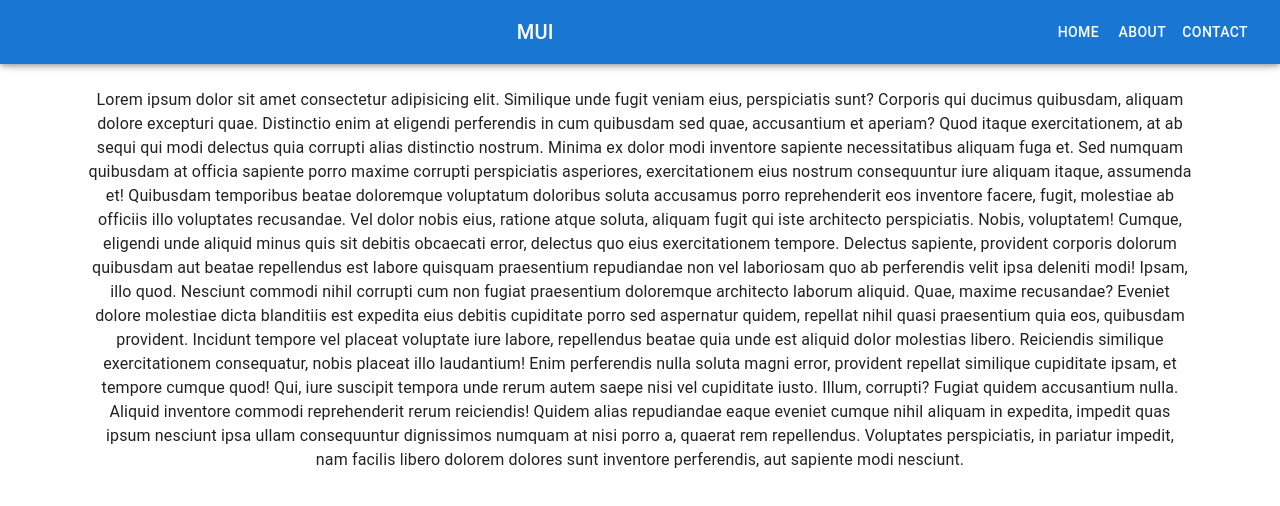
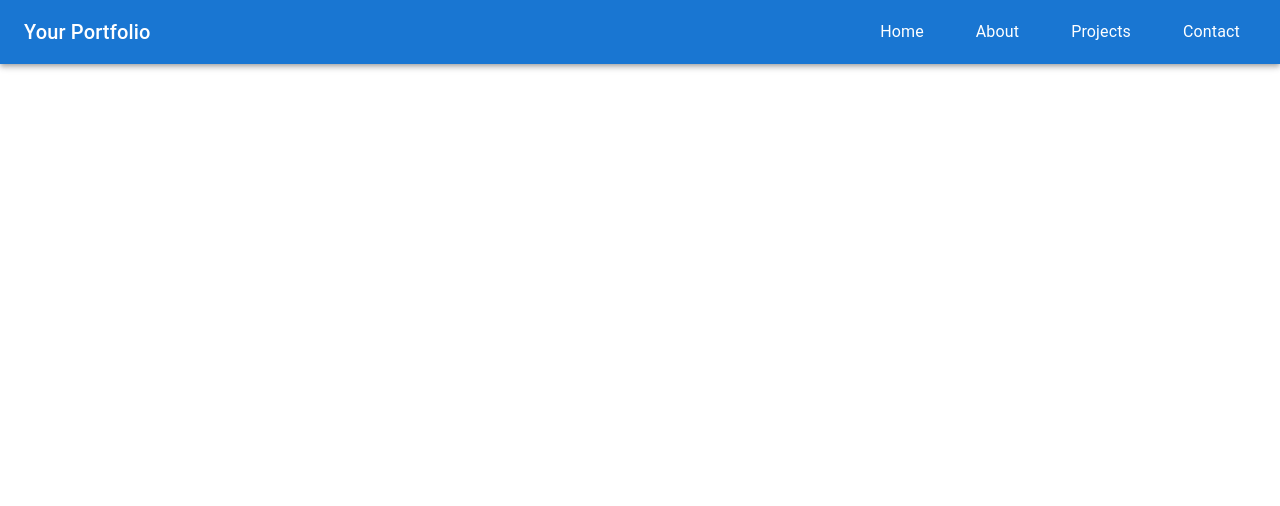
Before and after one commit to TomXavierr/Portfolio-react, a React (Create React App) app: page / in a window 1280 px wide. Shown: the top 506 px of the page. Built offline with nearby package versions, Linux system fonts and the light colour scheme.

Commit message:
updated navbar component and removed unnecessary

```diff
--- a/src/App.js
+++ b/src/App.js
@@ -8,9 +8,9 @@ function App() {
     return (
         <div className="App">
             <CssBaseline>
-                <Container maxWidth="lg">
+
                     <Navbar />
-                </Container>
+
 
             </CssBaseline>
         </div>
--- a/src/components/Navbar.jsx
+++ b/src/components/Navbar.jsx
@@ -1,161 +1,80 @@
-import React from "react";
-import PropTypes from "prop-types";
-import AppBar from "@mui/material/AppBar";
-import Box from "@mui/material/Box";
-import CssBaseline from "@mui/material/CssBaseline";
-import Divider from "@mui/material/Divider";
-import Drawer from "@mui/material/Drawer";
-import IconButton from "@mui/material/IconButton";
-import List from "@mui/material/List";
-import ListItem from "@mui/material/ListItem";
-import ListItemButton from "@mui/material/ListItemButton";
-import ListItemText from "@mui/material/ListItemText";
-import MenuIcon from "@mui/icons-material/Menu";
-import Toolbar from "@mui/material/Toolbar";
-import Typography from "@mui/material/Typography";
-import Button from "@mui/material/Button";
+import React, { useState } from 'react';
+import {
+  AppBar,
+  Toolbar,
+  IconButton,
+  Typography,
+  Drawer,
+  List,
+  ListItem,
+  ListItemText,
+  Hidden,
+} from '@mui/material';
+import MenuIcon from '@mui/icons-material/Menu';
 
-const drawerWidth = 240;
-const navItems = ["Home", "About", "Contact"];
+const Navbar = () => {
+  const [drawerOpen, setDrawerOpen] = useState(false);
 
-const Navbar = (props) => {
-    const { window } = props;
-    const [mobileOpen, setMobileOpen] = React.useState(false);
-
-    const handleDrawerToggle = () => {
-        setMobileOpen((prevState) => !prevState);
+  const toggleDrawer = () => {
+    setDrawerOpen(!drawerOpen);
   };
 
-    const drawer = (
-        <Box onClick={handleDrawerToggle} sx={{ textAlign: "center" }}>
-            <Typography variant="h6" sx={{ my: 2 }}>
-                MUI
-            </Typography>
-            <Divider />
-            <List>
-                {navItems.map((item) => (
-                    <ListItem key={item} disablePadding>
-                        <ListItemButton sx={{ textAlign: "center" }}>
-                            <ListItemText primary={item} />
-                        </ListItemButton>
-                    </ListItem>
-                ))}
-            </List>
-        </Box>
-    );
-
-    const container =
-        window !== undefined ? () => window().document.body : undefined;
-
   return (
-        <Box sx={{ display: "flex" }}>
-            <CssBaseline />
-            <AppBar component="nav">
+    <div>
+      <AppBar position="static">
         <Toolbar>
-                    <IconButton
-                        color="inherit"
-                        aria-label="open drawer"
-                        edge="start"
-                        onClick={handleDrawerToggle}
-                        sx={{ mr: 2, display: { sm: "none" } }}
-                    >
+          {/* Menu icon for small screens */}
+          <Hidden smUp>
+            <IconButton edge="start" color="inherit" aria-label="menu" onClick={toggleDrawer}>
               <MenuIcon />
             </IconButton>
-                    <Typography
-                        variant="h6"
-                        component="div"
-                        sx={{
-                            flexGrow: 1,
-                            display: { xs: "none", sm: "block" },
-                        }}
-                    >
-                        MUI
+          </Hidden>
+
+          {/* Title */}
+          <Typography variant="h6" component="div">
+            Your Portfolio
           </Typography>
-                    <Box sx={{ display: { xs: "none", sm: "block" } }}>
-                        {navItems.map((item) => (
-                            <Button key={item} sx={{ color: "#fff" }}>
-                                {item}
-                            </Button>
-                        ))}
-                    </Box>
+
+          {/* List of links on large screens */}
+          <Hidden smDown>
+            <List sx={{ display: 'flex', gap: '20px', marginLeft: 'auto' }}>
+              <ListItem >
+                <ListItemText primary="Home" />
+              </ListItem>
+              <ListItem>
+                <ListItemText primary="About" />
+              </ListItem>
+              <ListItem >
+                <ListItemText primary="Projects" />
+              </ListItem>
+              <ListItem >
+                <ListItemText primary="Contact" />
+              </ListItem>
+            </List>
+          </Hidden>
         </Toolbar>
       </AppBar>
-            <nav>
-                <Drawer
-                    container={container}
-                    variant="temporary"
-                    open={mobileOpen}
-                    onClose={handleDrawerToggle}
-                    ModalProps={{
-                        keepMounted: true, // Better open performance on mobile.
-                    }}
-                    sx={{
-                        display: { xs: "block", sm: "none" },
-                        "& .MuiDrawer-paper": {
-                            boxSizing: "border-box",
-                            width: drawerWidth,
-                        },
-                    }}
-                >
-                    {drawer}
+
+      {/* Drawer for small screens */}
+      <Drawer anchor="left" open={drawerOpen} onClose={toggleDrawer}>
+        <List>
+          {/* Add your portfolio sections as ListItems */}
+          <ListItem >
+            <ListItemText primary="Home" />
+          </ListItem>
+          <ListItem >
+            <ListItemText primary="About" />
+          </ListItem>
+          <ListItem >
+            <ListItemText primary="Projects" />
+          </ListItem>
+          <ListItem >
+            <ListItemText primary="Contact" />
+          </ListItem>
+        </List>
       </Drawer>
-            </nav>
-            <Box component="main" sx={{ p: 3 }}>
-                <Toolbar />
-                <Typography>
-                    Lorem ipsum dolor sit amet consectetur adipisicing elit.
-                    Similique unde fugit veniam eius, perspiciatis sunt?
-                    Corporis qui ducimus quibusdam, aliquam dolore excepturi
-                    quae. Distinctio enim at eligendi perferendis in cum
-                    quibusdam sed quae, accusantium et aperiam? Quod itaque
-                    exercitationem, at ab sequi qui modi delectus quia corrupti
-                    alias distinctio nostrum. Minima ex dolor modi inventore
-                    sapiente necessitatibus aliquam fuga et. Sed numquam
-                    quibusdam at officia sapiente porro maxime corrupti
-                    perspiciatis asperiores, exercitationem eius nostrum
-                    consequuntur iure aliquam itaque, assumenda et! Quibusdam
-                    temporibus beatae doloremque voluptatum doloribus soluta
-                    accusamus porro reprehenderit eos inventore facere, fugit,
-                    molestiae ab officiis illo voluptates recusandae. Vel dolor
-                    nobis eius, ratione atque soluta, aliquam fugit qui iste
-                    architecto perspiciatis. Nobis, voluptatem! Cumque, eligendi
-                    unde aliquid minus quis sit debitis obcaecati error,
-                    delectus quo eius exercitationem tempore. Delectus sapiente,
-                    provident corporis dolorum quibusdam aut beatae repellendus
-                    est labore quisquam praesentium repudiandae non vel
-                    laboriosam quo ab perferendis velit ipsa deleniti modi!
-                    Ipsam, illo quod. Nesciunt commodi nihil corrupti cum non
-                    fugiat praesentium doloremque architecto laborum aliquid.
-                    Quae, maxime recusandae? Eveniet dolore molestiae dicta
-                    blanditiis est expedita eius debitis cupiditate porro sed
-                    aspernatur quidem, repellat nihil quasi praesentium quia
-                    eos, quibusdam provident. Incidunt tempore vel placeat
-                    voluptate iure labore, repellendus beatae quia unde est
-                    aliquid dolor molestias libero. Reiciendis similique
-                    exercitationem consequatur, nobis placeat illo laudantium!
-                    Enim perferendis nulla soluta magni error, provident
-                    repellat similique cupiditate ipsam, et tempore cumque quod!
-                    Qui, iure suscipit tempora unde rerum autem saepe nisi vel
-                    cupiditate iusto. Illum, corrupti? Fugiat quidem accusantium
-                    nulla. Aliquid inventore commodi reprehenderit rerum
-                    reiciendis! Quidem alias repudiandae eaque eveniet cumque
-                    nihil aliquam in expedita, impedit quas ipsum nesciunt ipsa
-                    ullam consequuntur dignissimos numquam at nisi porro a,
-                    quaerat rem repellendus. Voluptates perspiciatis, in
-                    pariatur impedit, nam facilis libero dolorem dolores sunt
-                    inventore perferendis, aut sapiente modi nesciunt.
-                </Typography>
-            </Box>
-        </Box>
+    </div>
   );
 };
 
-Navbar.propTypes = {
-    /**
-     * Injected by the documentation to work in an iframe.
-     * You won't need it on your project.
-     */
-    window: PropTypes.func,
-};
-
 export default Navbar;
--- a/src/index.js
+++ b/src/index.js
@@ -2,7 +2,6 @@ import React from 'react';
 import ReactDOM from 'react-dom/client';
 import './index.css';
 import App from './App';
-import reportWebVitals from './reportWebVitals';
 
 const root = ReactDOM.createRoot(document.getElementById('root'));
 root.render(
@@ -10,8 +9,3 @@ root.render(
     <App />
   </React.StrictMode>
 );
-
-// If you want to start measuring performance in your app, pass a function
-// to log results (for example: reportWebVitals(console.log))
-// or send to an analytics endpoint. Learn more: https://bit.ly/CRA-vitals
-reportWebVitals();
--- a/src/reportWebVitals.js
+++ /dev/null
@@ -1,13 +0,0 @@
-const reportWebVitals = onPerfEntry => {
-  if (onPerfEntry && onPerfEntry instanceof Function) {
-    import('web-vitals').then(({ getCLS, getFID, getFCP, getLCP, getTTFB }) => {
-      getCLS(onPerfEntry);
-      getFID(onPerfEntry);
-      getFCP(onPerfEntry);
-      getLCP(onPerfEntry);
-      getTTFB(onPerfEntry);
-    });
-  }
-};
-
-export default reportWebVitals;
```
Also changed, not shown: src/setupTests.js (deleted, +0 -5 lines), 1 other file (tests, documents, lock files or other folders). Lines whose indentation alone changed are shown as unchanged.
